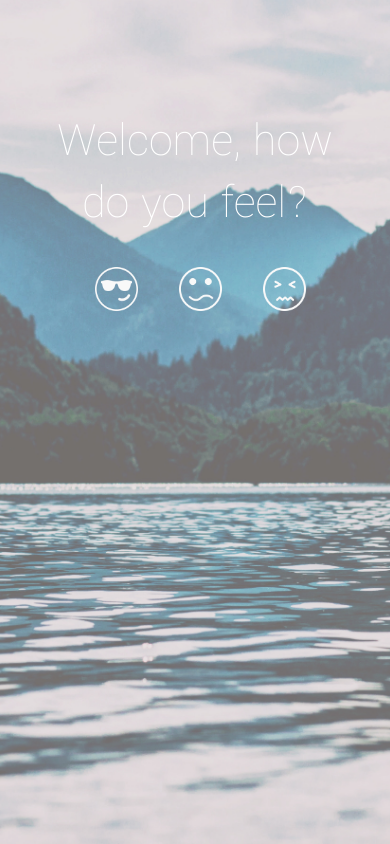
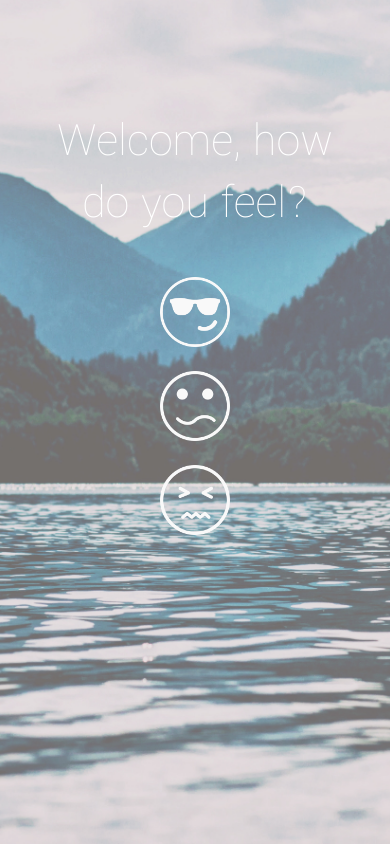
Before and after one commit to alliestehney/stressEating, a React (Create React App) app: page / in a window 390 px wide. Built offline with nearby package versions, Linux system fonts and the light colour scheme.

Commit message:
added vertical buttons

```diff
--- a/src/index.css
+++ b/src/index.css
@@ -97,7 +97,7 @@ display: flex;
 
 
 .Cool {
-	width: 50px;
+	width: 40px;
 }
 
 
@@ -161,12 +161,24 @@ display: flex;
     text-align: center;
 
   }
+
+
+  .Cool {
+  	width: 70px;
+    justify-content: center;
+    padding-bottom: 10px;
+  }
+
+  .StressIcon {
+    display: flex;
+    flex-direction: column;
+    padding: 10px;
+    justify-content: space-between;
+
+
+    }
 }
-.Cool {
-  width: 60%;
-  display: flex;
-  justify-content: center;
-}
+
 
 @keyframes bounce {
 	0%, 20%, 60%, 100% {
```
